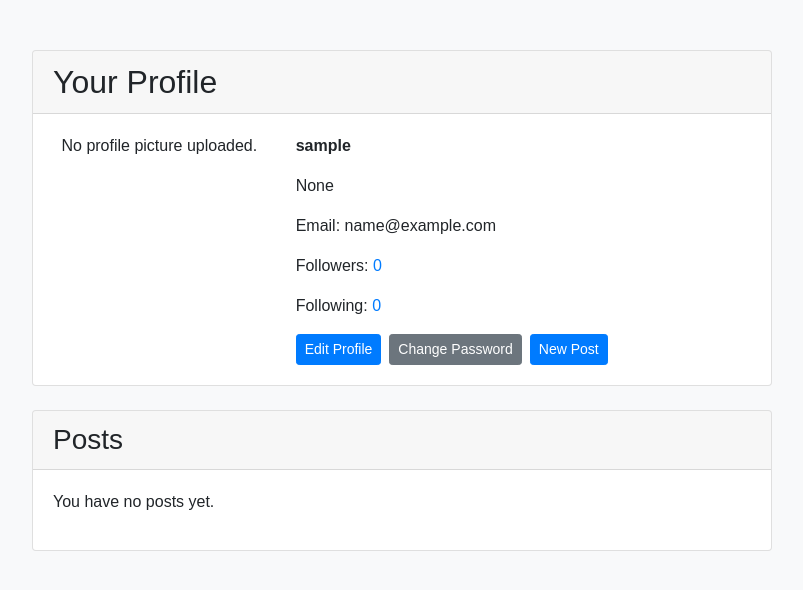
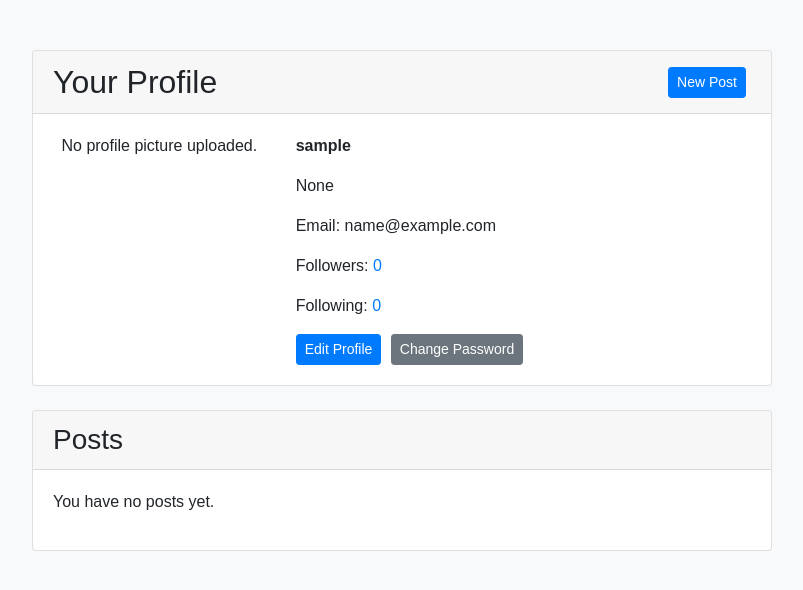
Before and after one commit to reshma270/instahub, a Django app: page /profile/ in a window 1280 px wide. Shown: the part 56-646 px from the top of the page, without its empty margins (238-1041 px from the left). Run offline with Django 5.2, Linux system fonts and the light colour scheme; the visitor is signed in with stand-in values (Sample User, id 1); data comes from the database, SQL or seed files in the repository; data that the repository does not hold is empty; some libraries are stand-ins or nearby versions.

Commit message:
Fix 'New Post' button position.

```diff
--- a/instahub/templates/users/profile.html
+++ b/instahub/templates/users/profile.html
@@ -7,8 +7,9 @@
 {% block content %}
 <div class="container mt-4">
     <div class="card">
-        <div class="card-header">
+        <div class="card-header d-flex justify-content-between align-items-center">
             <h2>Your Profile</h2>
+            <a href="{% url 'create_post' %}" class="btn btn-primary btn-sm">New Post</a>
         </div>
         <div class="card-body">
             <div class="row">
@@ -25,11 +26,8 @@
                     <p>Email: {{ user.email }}</p>
                     <p>Followers: <a href="{% url 'followers_list' user.username %}">{{ user.followers_count }}</a></p>
                     <p>Following: <a href="{% url 'following_list' user.username %}">{{ user.following_count }}</a></p>
-                    <div class="d-flex">
-                        <a class="btn btn-primary btn-sm mr-2" href="{% url 'edit_profile' %}">Edit Profile</a>
-                        <a class="btn btn-secondary btn-sm mr-2" href="{% url 'password_change' %}">Change Password</a>
-                        <a class="btn btn-primary btn-sm" href="{% url 'create_post' %}">New Post</a>
-                    </div>
+                    <a class="btn btn-primary btn-sm" href="{% url 'edit_profile' %}">Edit Profile</a>
+                    <a class="btn btn-secondary btn-sm" href="{% url 'password_change' %}">Change Password</a>
                 </div>
             </div>
         </div>
```
